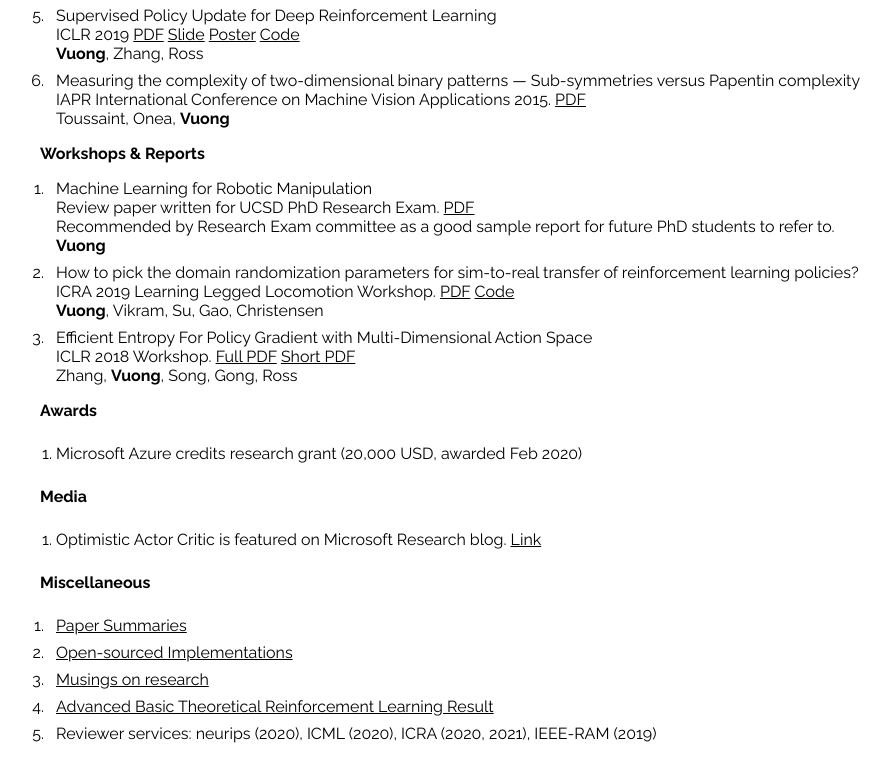
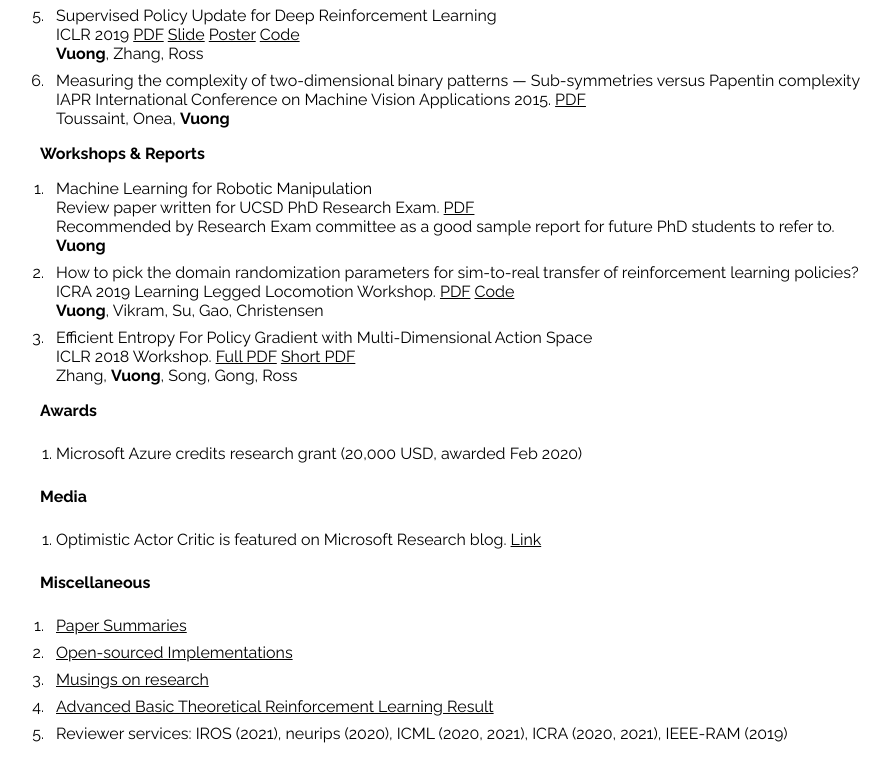
Before and after one commit to quanvuong/quanvuong.github.io, a React (Create React App) app: page / in a window 1280 px wide. Shown: the part 880-1661 px from the top of the page, without its empty margins (8-899 px from the left). Built offline with nearby package versions, Linux system fonts and the light colour scheme.

Commit message:
add reviewer stuff

```diff
--- a/src/Implementations.js
+++ b/src/Implementations.js
@@ -36,7 +36,7 @@ class Implementations extends Component {
 
           <li>
             <div className="OnePaper">
-              <div>Reviewer services: neurips (2020), ICML (2020), ICRA (2020, 2021), IEEE-RAM (2019) </div>
+              <div>Reviewer services: IROS (2021), neurips (2020), ICML (2020, 2021), ICRA (2020, 2021), IEEE-RAM (2019) </div>
             </div>
           </li>
 
```
